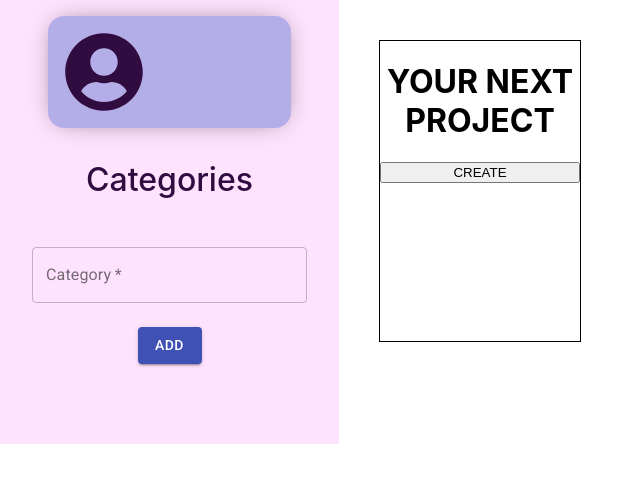
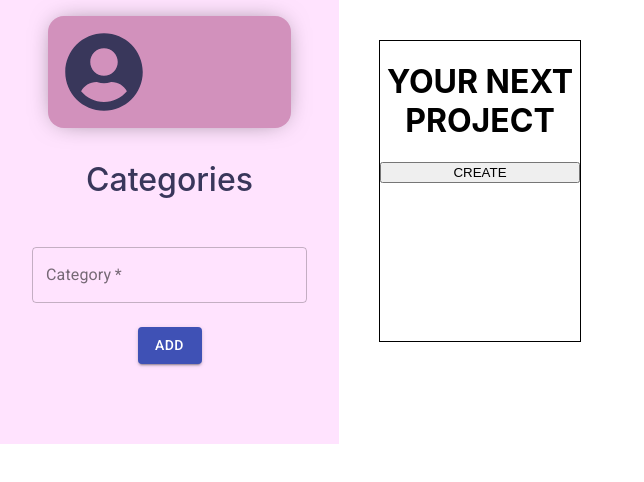
Before and after one commit to dereakif/patika-todo-task, a React (Create React App) app: page /todo in a window 1280 px wide. Shown: the top 482 px of the page, without its empty margins (0-644 px from the left). Built offline with nearby package versions, Linux system fonts and the light colour scheme.

Commit message:
style: userInfoContainer color palette

```diff
--- a/src/components/Pages/Todo/Todo.js
+++ b/src/components/Pages/Todo/Todo.js
@@ -168,6 +168,11 @@ const Todo = (props) => {
     cards[cardIndex] = card;
     setTodoCards(cards);
   };
+
+  const categoryEnterHandler = (e) => {
+    e.keyCode === 13 && addCategory();
+  };
+
   return (
     <div className="todoPageContainer">
       <div className="column">
@@ -183,6 +188,7 @@ const Todo = (props) => {
           <div className="categoryInputContainer">
             <TextField
               onChange={categoryOnChangeHandler}
+              onKeyDown={categoryEnterHandler}
               value={category}
               variant="outlined"
               margin="normal"
@@ -215,7 +221,10 @@ const Todo = (props) => {
 
                   <p className="category">{category}</p>
                   <div onClick={() => deleteCategoryHandler(index)}>
-                    <FontAwesomeIcon icon={faTrashAlt} />
+                    <FontAwesomeIcon
+                      icon={faTrashAlt}
+                      style={{ cursor: "pointer" }}
+                    />
                   </div>
                 </div>
               ))}
--- a/src/components/Pages/Todo/Todo.scss
+++ b/src/components/Pages/Todo/Todo.scss
@@ -8,18 +8,18 @@
     padding: 1rem;
 
     background-color: #ffe3fe;
-    color: #71229e;
+    color: #39375b;
 
     @media (max-width: 767px) {
       padding: 2rem 0rem 1rem;
     }
     .userInfoContainer {
       border-radius: 1rem;
-      background-color: #b4aee8;
+      background-color: #d291bc;
       -webkit-box-shadow: 0px 0px 26px -9px rgba(0, 0, 0, 0.6);
       -moz-box-shadow: 0px 0px 26px -9px rgba(0, 0, 0, 0.6);
       box-shadow: 0px 0px 26px -9px rgba(0, 0, 0, 0.6);
-      color: #310c40;
+      color: #39375b;
       padding: 1rem;
       margin: 0 2rem;
       display: flex;
@@ -55,7 +55,7 @@
         font-size: 2rem;
         font-weight: 500;
         margin: 1rem 0;
-        color: #310c40;
+        color: #39375b;
       }
       .categoryInputContainer {
         margin: 2rem 0;
@@ -64,7 +64,7 @@
         display: flex;
         flex-direction: column;
         border-radius: 1rem;
-        background-color: #b4aee8;
+        background-color: #d291bc;
         .categoryContainer {
           line-height: 0;
           display: flex;
```
